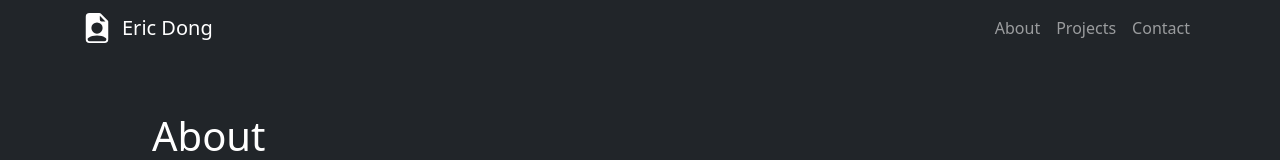
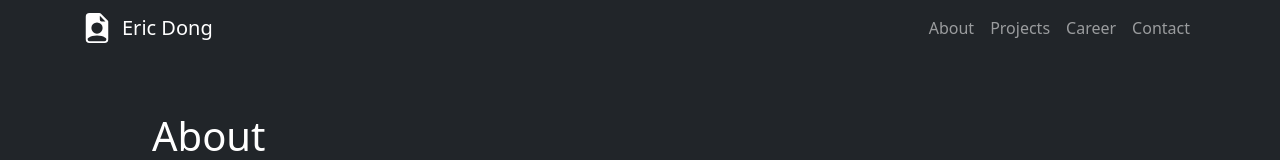
Before and after one commit to GoodestUsername/personal_website, a React (Create React App) app: page / in a window 1280 px wide. Shown: the top 160 px of the page. Built offline with nearby package versions, Linux system fonts and the light colour scheme.

Commit message:
changed navbar to link to the section ids

```diff
--- a/src/components/SiteNavbar.tsx
+++ b/src/components/SiteNavbar.tsx
@@ -24,9 +24,10 @@ const SiteNavbar: React.FC = () => {
                     <Nav
                         className="my-2 my-lg-0"
                         style={{ maxHeight: '100px' }}>
-                        <Nav.Link href="#action1">About</Nav.Link>
-                        <Nav.Link href="#action2">Projects</Nav.Link>
-                        <Nav.Link href="#action2">Contact</Nav.Link>
+                        <Nav.Link href="#aboutMe">About</Nav.Link>
+                        <Nav.Link href="#projects">Projects</Nav.Link>
+                        <Nav.Link href="#career">Career</Nav.Link>
+                        <Nav.Link href="#contact">Contact</Nav.Link>
                     </Nav>
                 </Navbar.Collapse>
             </Container>
```
